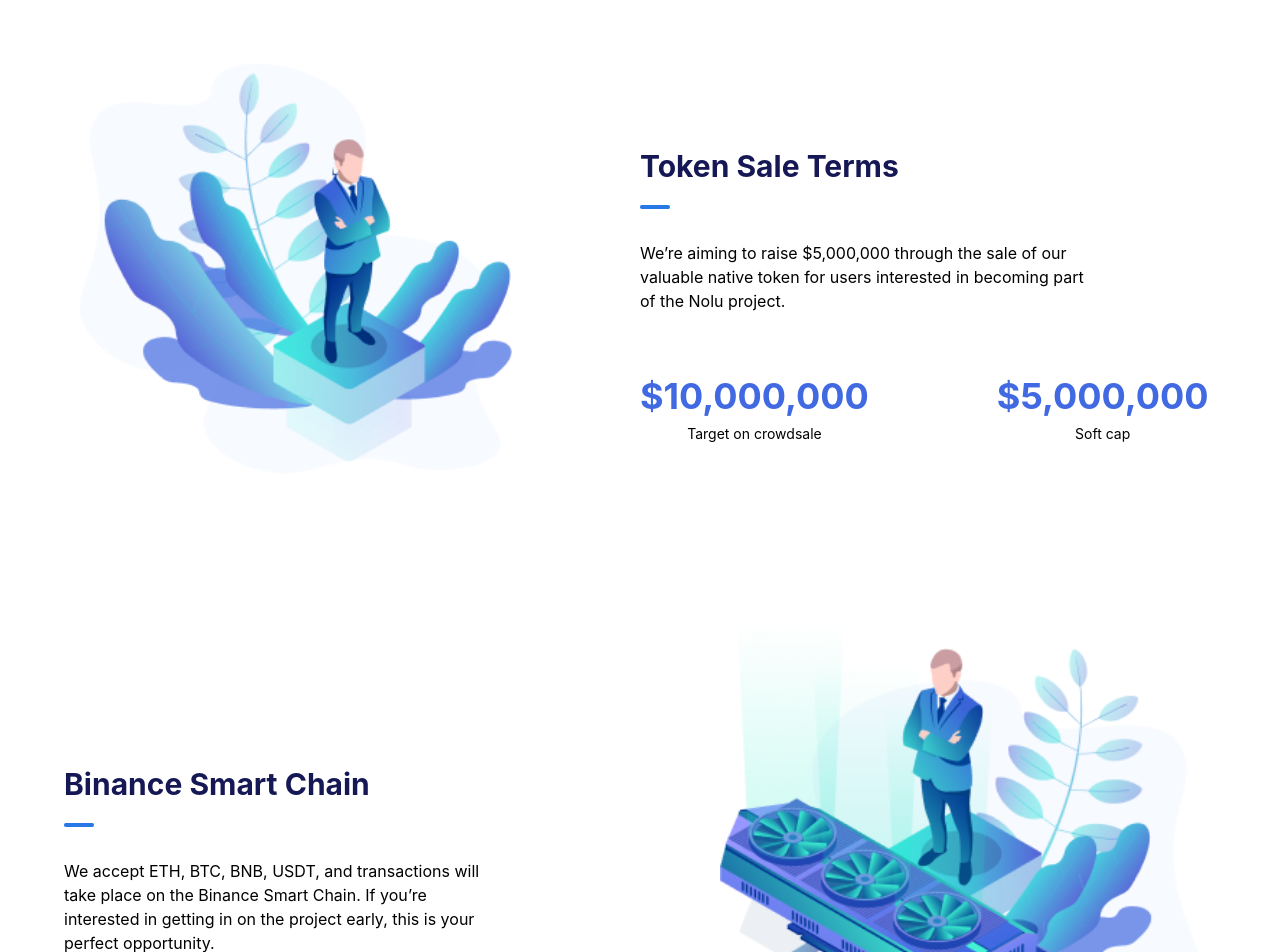
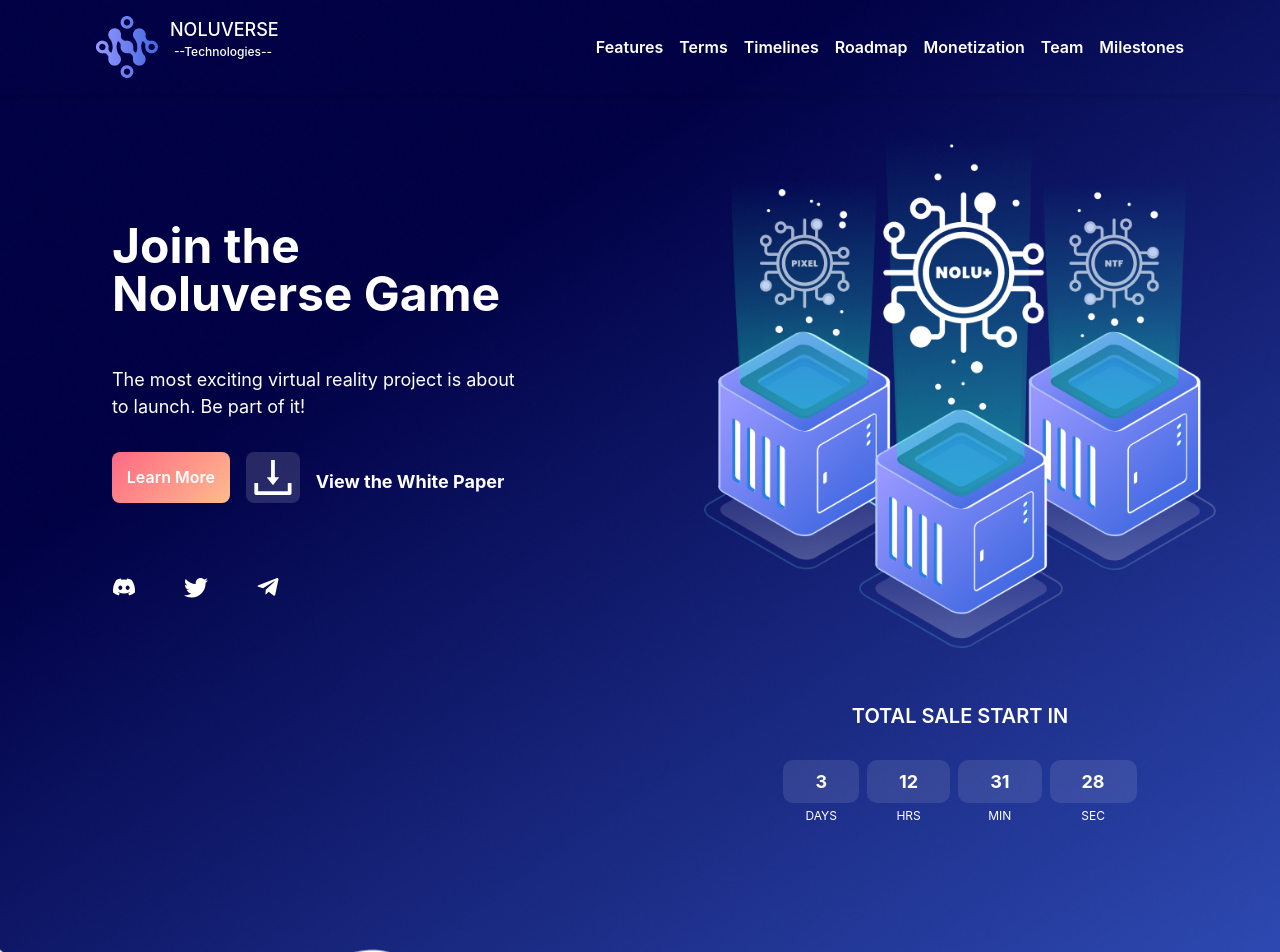
Before and after one commit to Noluverse-Technologies/landing-page-noluverse, a Next.js app: page / in a window 1280 px wide. Shown: the top 952 px of the page. Built offline with nearby package versions, Linux system fonts and the light colour scheme.

Commit message:
Desktop HeroSection Added

```diff
--- a/components/Navbar.js
+++ b/components/Navbar.js
@@ -38,7 +38,7 @@
               display="flex"
               alignItems="center"
             >
-              <Image src="logo.png" alt="logo.png" ml={5} />
+              <Image src="logo.png" alt="logo.png" ml={[5,8,"5rem"]} />
 
               <VisuallyHidden>NOLUVERSE</VisuallyHidden>
             </chakra.a>
--- /dev/null
+++ b/components/desktop/DesktopHeroSection.js
@@ -0,0 +1,246 @@
+import React from "react";
+
+import {
+  Flex,
+  Image,
+  Text,
+  Heading,
+  Button,
+  Icon,
+  Box,
+} from "@chakra-ui/react";
+import { AiOutlineDownload } from "react-icons/ai";
+import { FaDiscord, FaTelegramPlane } from "react-icons/fa";
+import { ImTwitter } from "react-icons/im";
+
+export default function DesktopHeroSection({ children }) {
+  return (
+    /* mother box */
+
+    <Box
+      h="73rem"
+      backgroundImage="url('/blue.png')"
+      backgroundPosition="center"
+      backgroundRepeat="no-repeat"
+      backgroundSize="cover"
+
+    >
+      {children}
+
+      {/*   mother  flex for left content and right side image with sale time  start*/}
+
+      <Flex w="100%">
+        {/*   left side content mother started */}
+
+        <Flex flexDir="column" w="50%" p="7rem" >
+          {/*   flex  for heading */}
+
+          <Flex>
+            <Heading
+              as="h2"
+              size="2xl"
+              py="1rem"
+              fontWeight={"bold"}
+              color="#fff"
+            >
+              Join the
+              <br />
+              Noluverse Game
+            </Heading>
+          </Flex>
+
+          {/*   flex  for headingParagraph */}
+
+          <Flex>
+            <Text mt="2rem" color="#fff" fontSize="lg">
+              The most exciting virtual reality  project is about to
+              launch. Be part  of it!
+            </Text>
+          </Flex>
+
+
+
+
+
+            {/*   flex  for white button and paper  */}
+            <Flex flexDir="row" gap="4"    my="2rem">
+
+
+            <Button
+              w="40%"
+              borderRadius="0.5rem"
+              h="3.18rem"
+              colorScheme="pink"
+              variant="solid"
+              bgGradient="linear-gradient(135deg, #FE6684 -3.52%, #FFBB8E 100.09%);"
+            >
+              Learn More
+            </Button>
+
+              <Icon
+                as={AiOutlineDownload}
+                background="rgba(255, 255, 255, 0.14);"
+                w="3.37rem"
+                h="3.18rem"
+                borderRadius="0.5rem"
+                fontSize="2xl"
+                color="#fff"
+              />
+
+              <Text
+                color="#fff"
+                w="80%"
+                fontSize="lg"
+                py="1rem"
+                fontWeight="bold"
+              >
+                View the White Paper
+              </Text>
+            </Flex>
+
+          {/*   flex  for social media icon */}
+
+          <Flex  mt="2rem" color="#fff" flexDir="row" gap="3rem">
+            <Icon  as={FaDiscord} fontSize="2xl" />
+
+            <Icon  as={ImTwitter} fontSize="2xl" />
+
+            <Icon
+
+              as={FaTelegramPlane}
+              borderRadius="8px"
+              fontSize="2xl"
+            />
+          </Flex>
+        </Flex>
+
+        {/*   left side content mother flex end */}
+
+        {/*   right side image and sale mother flex start */}
+
+        <Flex flexDir="column" w="50%">
+          {/*   flex  for heroImage*/}
+
+          <Flex
+            w="100%"
+            alignItems="center"
+            mt="0.5rem"
+            justifyContent="center"
+          >
+            <Image w="80%" src="hero.png" alt="hero" />
+          </Flex>
+
+          {/*   flex  for sale time*/}
+
+          <Flex
+
+            flexDir="column"
+            alignItems="center"
+            justifyContent="center"
+            mt="1rem"
+          >
+            <Heading as="h4" size="md" fontWeight="600" color="white" mt="10">
+              TOTAL SALE START IN
+            </Heading>
+
+            {/*   child flex of sale time flex */}
+
+            <Flex py="2rem" gap="2">
+              <Flex
+
+                flexDir="column"
+                alignItems="center"
+                justifyContent="center"
+              >
+                <Text
+                  fontSize="lg"
+                  color="white"
+                  borderRadius="10px"
+                  background=" rgba(255, 255, 255, 0.1);"
+                  px="2rem"
+                  py="0.5rem"
+                  fontWeight="bold"
+                >
+                  3
+                </Text>
+                <Text fontSize="xs" px="3" py="1" color="white">
+                  DAYS
+                </Text>
+              </Flex>
+
+              <Flex
+                flexDir="column"
+
+                alignItems="center"
+                justifyContent="center"
+              >
+                <Text
+                  fontSize="lg"
+                  color="white"
+                  borderRadius="10px"
+                  background=" rgba(255, 255, 255, 0.1);"
+                  px="2rem"
+                  py="0.5rem"
+                  fontWeight="bold"
+                >
+                  12
+                </Text>
+                <Text fontSize="xs" px="4" py="1" color="white">
+                  HRS
+                </Text>
+              </Flex>
+              <Flex
+                flexDir="column"
+
+                alignItems="center"
+                justifyContent="center"
+              >
+                <Text
+                  fontSize="lg"
+                  color="white"
+                  borderRadius="10px"
+                  background=" rgba(255, 255, 255, 0.1);"
+                  px="2rem"
+                  py="0.5rem"
+                  fontWeight="bold"
+                >
+                  31
+                </Text>
+                <Text fontSize="xs" px="4" py="1" color="white">
+                  MIN
+                </Text>
+              </Flex>
+
+              <Flex
+                flexDir="column"
+
+                alignItems="center"
+                justifyContent="center"
+              >
+                <Text
+                  fontSize="lg"
+                  color="white"
+                  borderRadius="10px"
+                  background=" rgba(255, 255, 255, 0.1);"
+                  px="2rem"
+                  py="0.5rem"
+                  fontWeight="bold"
+                >
+                  28
+                </Text>
+                <Text fontSize="xs" px="4" py="1" color="white">
+                  SEC
+                </Text>
+              </Flex>
+            </Flex>
+          </Flex>
+          {/*  mother sale flex end*/}
+        </Flex>
+
+        {/*   right side image and sale mother flex end */}
+      </Flex>
+
+      {/*   mother  flex for left content and right side imagewith sale time end*/}
+    </Box>
+  );
+}
--- a/pages/index.js
+++ b/pages/index.js
@@ -9,24 +9,19 @@
 import MilestoneNolu from "../components/MilestoneNolu";
 import MeetNoluTeam from "../components/MeetNoluTeam";
 
-
 import { Flex } from "@chakra-ui/react";
 import Navbar from "../components/Navbar";
-
 
 import DesktopTokenSaleTerms from "../components/desktop/DesktopTokenSaleTerms";
 import DesktopMilestoneNolu from "../components/desktop/DesktopMilestoneNolu";
 import DesktopTokenoMics from "../components/desktop/DesktopTokenoMics";
 import DesktopProjectMonetization from "../components/desktop/DesktopProjectMonetization";
 import DesktopNoluSaleRoadmap from "../components/desktop/DesktopNoluSaleRoadmap";
-
-
-
+import DesktopHeroSection from "../components/desktop/DesktopHeroSection";
 
 export default function App() {
   return (
-
-/*  for mobile.......................
+    /*  for mobile.......................
 
     <Flex flexDir="column" w="100vw">
 
@@ -48,22 +43,19 @@
       <MilestoneNolu/>
     </Flex> */
 
+    /* for desktop------------------------- */
 
-/* for desktop------------------------- */
-
-<Flex flexDir="column" w="100vw">
-
-    <DesktopTokenSaleTerms/>
-    <BinanceSmartChain/>
-    <DesktopTokenoMics/>
-    <DesktopNoluSaleRoadmap/>
-    <DesktopProjectMonetization/>
-    <MeetNoluTeam/>
-    <DesktopMilestoneNolu/>
-
-</Flex>
-
-
-
+    <Flex flexDir="column" w="100vw">
+      <DesktopHeroSection>
+        <Navbar />
+      </DesktopHeroSection>
+      <DesktopTokenSaleTerms />
+      <BinanceSmartChain />
+      <DesktopTokenoMics />
+      <DesktopNoluSaleRoadmap />
+      <DesktopProjectMonetization />
+      <MeetNoluTeam />
+      <DesktopMilestoneNolu />
+    </Flex>
   );
 }
```
